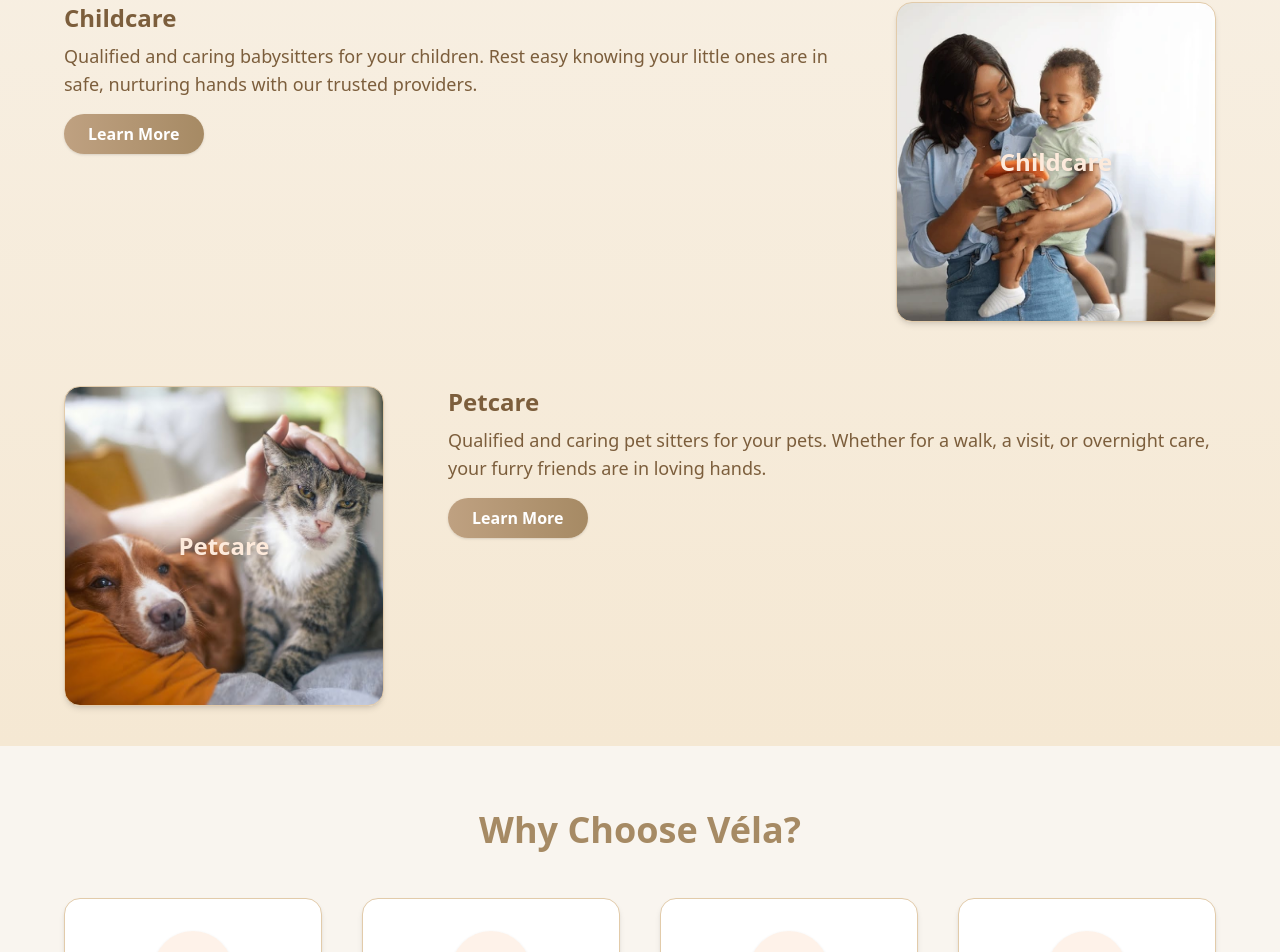
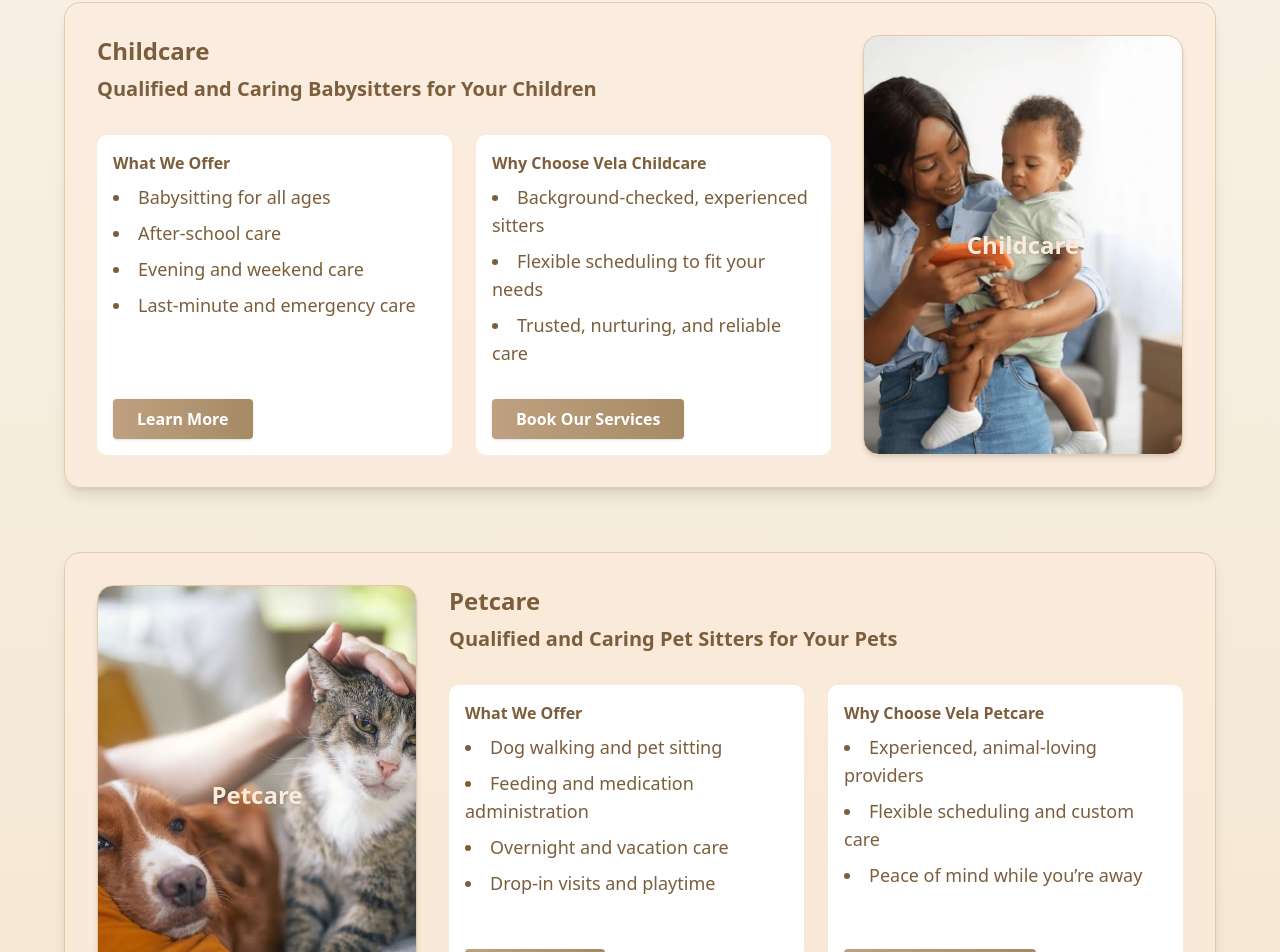
Before and after one commit to Vela-Services/velaservices, a Next.js app: page / in a window 1280 px wide. Shown: the part 2004-2956 px from the top of the page. Built offline with nearby package versions, Linux system fonts and the light colour scheme; no server answers; a web font is replaced by a local one.

Commit message:
Other sections

```diff
--- a/src/app/page.tsx
+++ b/src/app/page.tsx
@@ -231,11 +231,16 @@ export default function LandingPage() {
           </div>
 
           {/* Childcare Section */}
-          <div className="flex flex-col md:flex-row-reverse items-center md:items-start gap-8 mb-16">
+          <div className="mb-16">
+            <div className="bg-[#FDEADB]/50 p-8 rounded-2xl border border-[#E2CBAA] shadow-lg flex flex-col md:flex-row-reverse items-center md:items-stretch relative gap-8">
+              {/* Left: Button Picture, full height */}
+              <div className="flex-shrink-0 flex items-stretch">
                 <button
                   type="button"
-              onClick={() => (window.location.href = "/services/babysitting")}
-              className="w-80 aspect-square relative border border-[#E2CBAA] rounded-2xl shadow-md hover:shadow-xl transition-all duration-200 overflow-hidden group focus:outline-none"
+                  onClick={() =>
+                    (window.location.href = "/services/babysitting")
+                  }
+                  className="w-80 h-full min-h-[320px] relative border border-[#E2CBAA] rounded-2xl shadow-md hover:shadow-xl transition-all duration-200 overflow-hidden group focus:outline-none flex flex-col"
                   style={{
                     backgroundImage: `url(/babysitting.webp)`,
                     backgroundSize: "cover",
@@ -257,31 +262,75 @@ export default function LandingPage() {
                     </h3>
                   </div>
                 </button>
-            <div className="flex-1 mt-8 md:mt-0 md:mr-8">
-              <h3 className="text-2xl font-bold text-[#7C5E3C] mb-2">
+              </div>
+              {/* Right: Title and two white cards */}
+              <div className="flex-1 flex flex-col">
+                <h3 className="text-2xl font-bold text-[#7C5E3C] mb-2 text-left">
                   Childcare
                 </h3>
-              <p className="text-[#7C5E3C] text-base md:text-lg">
-                Qualified and caring babysitters for your children. Rest easy
-                knowing your little ones are in safe, nurturing hands with our
-                trusted providers.
-              </p>
+                <h4 className="text-xl font-bold text-[#7C5E3C] mb-8 text-left">
+                  Qualified and Caring Babysitters for Your Children
+                </h4>
+                <div className="w-full grid grid-cols-1 md:grid-cols-2 gap-6">
+                  {/* Card 1 */}
+                  <div className="bg-white p-4 rounded-lg flex flex-col items-start text-left relative h-full min-h-[320px]">
+                    <h4 className="font-semibold text-[#7C5E3C] mb-2 text-left">
+                      What We Offer
+                    </h4>
+                    <ul className="list-disc list-inside text-[#7C5E3C] text-base md:text-lg space-y-2 text-left mb-8">
+                      <li>Babysitting for all ages</li>
+                      <li>After-school care</li>
+                      <li>Evening and weekend care</li>
+                      <li>Last-minute and emergency care</li>
+                    </ul>
+                    <div className="w-full flex justify-start mt-auto">
                       <button
                         type="button"
-                onClick={() => (window.location.href = "/services/babysitting")}
-                className="mt-4 bg-gradient-to-r from-[#BFA181] to-[#A68A64] text-white px-6 py-2 rounded-full font-bold shadow hover:scale-105 hover:shadow-lg transition-all duration-200 focus:outline-none focus:ring-2 focus:ring-[#A68A64] focus:ring-offset-2"
+                        onClick={() =>
+                          (window.location.href = "/services/babysitting")
+                        }
+                        className="bg-gradient-to-r from-[#BFA181] to-[#A68A64] text-white px-6 py-2 rounded font-bold shadow hover:scale-105 hover:shadow-lg transition-all duration-200 focus:outline-none focus:ring-2 focus:ring-[#A68A64] focus:ring-offset-2"
                       >
                         Learn More
                       </button>
                     </div>
                   </div>
+                  {/* Card 2 */}
+                  <div className="bg-white p-4 rounded-lg flex flex-col items-start text-left relative h-full min-h-[320px]">
+                    <h4 className="font-semibold text-[#7C5E3C] mb-2 text-left">
+                      Why Choose Vela Childcare
+                    </h4>
+                    <ul className="list-disc list-inside text-[#7C5E3C] text-base md:text-lg space-y-2 text-left mb-8">
+                      <li>Background-checked, experienced sitters</li>
+                      <li>Flexible scheduling to fit your needs</li>
+                      <li>Trusted, nurturing, and reliable care</li>
+                    </ul>
+                    <div className="w-full flex justify-start mt-auto">
+                      <button
+                        type="button"
+                        onClick={() =>
+                          (window.location.href = "/services/babysitting")
+                        }
+                        className="bg-gradient-to-r from-[#BFA181] to-[#A68A64] text-white px-6 py-2 rounded font-bold shadow hover:scale-105 hover:shadow-lg transition-all duration-200 focus:outline-none focus:ring-2 focus:ring-[#A68A64] focus:ring-offset-2"
+                      >
+                        Book Our Services
+                      </button>
+                    </div>
+                  </div>
+                </div>
+              </div>
+            </div>
+          </div>
 
           {/* Petcare Section */}
-          <div className="flex flex-col md:flex-row items-center md:items-start gap-8">
+          <div>
+            <div className="bg-[#FDEADB]/50 p-8 rounded-2xl border border-[#E2CBAA] shadow-lg flex flex-col md:flex-row items-center md:items-stretch relative gap-8">
+              {/* Left: Button Picture, full height */}
+              <div className="flex-shrink-0 flex items-stretch">
                 <button
                   type="button"
                   onClick={() => (window.location.href = "/services/petcare")}
-              className="w-80 aspect-square relative border border-[#E2CBAA] rounded-2xl shadow-md hover:shadow-xl transition-all duration-200 overflow-hidden group focus:outline-none"
+                  className="w-80 h-full min-h-[320px] relative border border-[#E2CBAA] rounded-2xl shadow-md hover:shadow-xl transition-all duration-200 overflow-hidden group focus:outline-none flex flex-col"
                   style={{
                     backgroundImage: `url(/petcare.jpg)`,
                     backgroundSize: "cover",
@@ -303,22 +352,63 @@ export default function LandingPage() {
                     </h3>
                   </div>
                 </button>
-            <div className="flex-1 mt-8 md:mt-0 md:ml-8">
-              <h3 className="text-2xl font-bold text-[#7C5E3C] mb-2">
+              </div>
+              {/* Right: Title and two white cards */}
+              <div className="flex-1 flex flex-col">
+                <h3 className="text-2xl font-bold text-[#7C5E3C] mb-2 text-left">
                   Petcare
                 </h3>
-              <p className="text-[#7C5E3C] text-base md:text-lg">
-                Qualified and caring pet sitters for your pets. Whether for a
-                walk, a visit, or overnight care, your furry friends are in
-                loving hands.
-              </p>
+                <h4 className="text-xl font-bold text-[#7C5E3C] mb-8 text-left">
+                  Qualified and Caring Pet Sitters for Your Pets
+                </h4>
+                <div className="w-full grid grid-cols-1 md:grid-cols-2 gap-6">
+                  {/* Card 1 */}
+                  <div className="bg-white p-4 rounded-lg flex flex-col items-start text-left relative h-full min-h-[320px]">
+                    <h4 className="font-semibold text-[#7C5E3C] mb-2 text-left">
+                      What We Offer
+                    </h4>
+                    <ul className="list-disc list-inside text-[#7C5E3C] text-base md:text-lg space-y-2 text-left mb-8">
+                      <li>Dog walking and pet sitting</li>
+                      <li>Feeding and medication administration</li>
+                      <li>Overnight and vacation care</li>
+                      <li>Drop-in visits and playtime</li>
+                    </ul>
+                    <div className="w-full flex justify-start mt-auto">
                       <button
                         type="button"
-                onClick={() => (window.location.href = "/services/petcare")}
-                className="mt-4 bg-gradient-to-r from-[#BFA181] to-[#A68A64] text-white px-6 py-2 rounded-full font-bold shadow hover:scale-105 hover:shadow-lg transition-all duration-200 focus:outline-none focus:ring-2 focus:ring-[#A68A64] focus:ring-offset-2"
+                        onClick={() =>
+                          (window.location.href = "/services/petcare")
+                        }
+                        className="bg-gradient-to-r from-[#BFA181] to-[#A68A64] text-white px-6 py-2 rounded font-bold shadow hover:scale-105 hover:shadow-lg transition-all duration-200 focus:outline-none focus:ring-2 focus:ring-[#A68A64] focus:ring-offset-2"
                       >
                         Learn More
                       </button>
+                    </div>
+                  </div>
+                  {/* Card 2 */}
+                  <div className="bg-white p-4 rounded-lg flex flex-col items-start text-left relative h-full min-h-[320px]">
+                    <h4 className="font-semibold text-[#7C5E3C] mb-2 text-left">
+                      Why Choose Vela Petcare
+                    </h4>
+                    <ul className="list-disc list-inside text-[#7C5E3C] text-base md:text-lg space-y-2 text-left mb-8">
+                      <li>Experienced, animal-loving providers</li>
+                      <li>Flexible scheduling and custom care</li>
+                      <li>Peace of mind while you’re away</li>
+                    </ul>
+                    <div className="w-full flex justify-start mt-auto">
+                      <button
+                        type="button"
+                        onClick={() =>
+                          (window.location.href = "/services/petcare")
+                        }
+                        className="bg-gradient-to-r from-[#BFA181] to-[#A68A64] text-white px-6 py-2 rounded font-bold shadow hover:scale-105 hover:shadow-lg transition-all duration-200 focus:outline-none focus:ring-2 focus:ring-[#A68A64] focus:ring-offset-2"
+                      >
+                        Book Our Services
+                      </button>
+                    </div>
+                  </div>
+                </div>
+              </div>
             </div>
           </div>
         </div>
```
Lines whose indentation alone changed are shown as unchanged.
